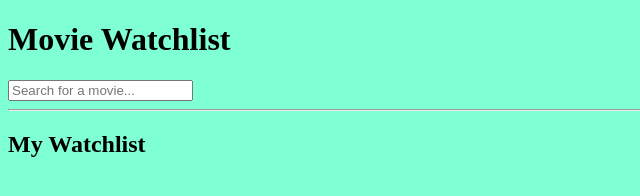
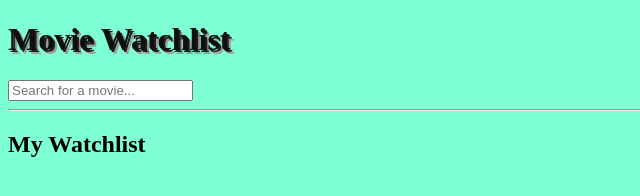
Before and after one commit to Jasec7/Movie-Watchlist, a plain HTML site: page index.html in a window 1280 px wide. Shown: the whole page, without its empty margins (0-640 px from the left). Drawn offline with Linux system fonts and the light colour scheme; no server answers.

Commit message:
add CSS on h1 element

```diff
--- a/index.html
+++ b/index.html
@@ -8,19 +8,19 @@
     <script defer type="module" src="./src/index.js"></script>
 </head>
 <body>
-    <h1>Movie Watchlist</h1>
+    <h1 class="title">Movie Watchlist</h1>
 
-    <!-- Search Bar -->
+
     <input type="text" id="search-input" placeholder="Search for a movie...">
 
-    <!-- Movies List -->
+
     <div id="movie-list">
-        <!-- Movies will be dynamically added here -->
+
     </div>
 <hr/>
     <h2>My Watchlist</h2>
     <div id="watchlist">
-        <!-- Watchlist movies will be added here -->
+
     </div>
 
 
--- a/src/style.css
+++ b/src/style.css
@@ -2,3 +2,11 @@ body {
     background-color: aquamarine;
 
 }
+
+.title {
+        color: #000000;
+        background: aquamarine;
+        text-shadow: 2px 2px 0 #251d1d, 4px 4px 0 #9c9c9c;
+        color:rgb(12, 16, 15);
+        background: aquamarine;
+        }
```
Also changed, not shown: 1 other file.
